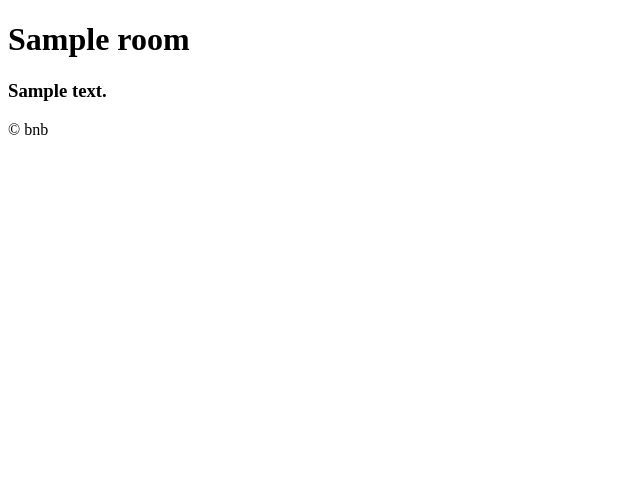
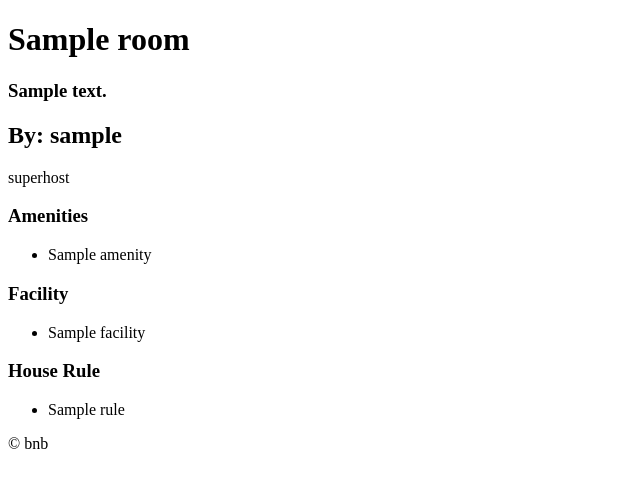
Before and after one commit to karchev9201/AirBnBClone, a Django app: page /rooms/1 in a window 1280 px wide. Shown: the top 488 px of the page, without its empty margins (0-640 px from the left). Run offline with Django 3.2, Linux system fonts and the light colour scheme; tables that the repository leaves empty hold one stand-in row (values such as "Sample post").

Commit message:
room detail proto page is done

```diff
--- a/rooms/views.py
+++ b/rooms/views.py
@@ -1,4 +1,5 @@
 from django.views.generic import ListView
+from django.http import Http404
 from django.shortcuts import render
 from . import models
 
@@ -14,5 +15,8 @@ class HomeView(ListView):
 
 
 def room_detail(request, pk):
-    room = models.Room.objects.get(pk=pk)
-    return render(request, "rooms/room_detail.html", {"room": room})
+    try:
+        room = models.Room.objects.get(pk=pk)
+        return render(request, "rooms/room_detail.html", {"room": room})
+    except models.Room.DoesNotExist:
+        raise Http404()
--- a/template/Rooms/room_detail.html
+++ b/template/Rooms/room_detail.html
@@ -8,7 +8,34 @@ Room Detail
 
 {% block content %}
 
+<div>
     <h1>{{room.name}}</h1>
     <h3>{{room.description}}</h3>
+</div>
+<div>
+    <h2>By: {{room.host.username}}</h2>
+    {% if room.host.superhost  %}
+        superhost
+    {% endif %}
+    <h3>Amenities</h3>
+    <ul>
+    {% for a in room.amenities.all %}
+        <li>{{a.name}}</li>
+    {% endfor %}
+    </ul>
+    <h3>Facility</h3>
+    <ul>
+    {% for f in room.facility.all %}
+        <li>{{f.name}}</li>
+    {% endfor %}
+    </ul>
+    <h3>House Rule</h3>
+    <ul>
+    {% for r in room.rule.all %}
+        <li>{{r.name}}</li>
+    {% endfor %}
+    </ul>
+
+</div>
 
 {% endblock content %}
```
